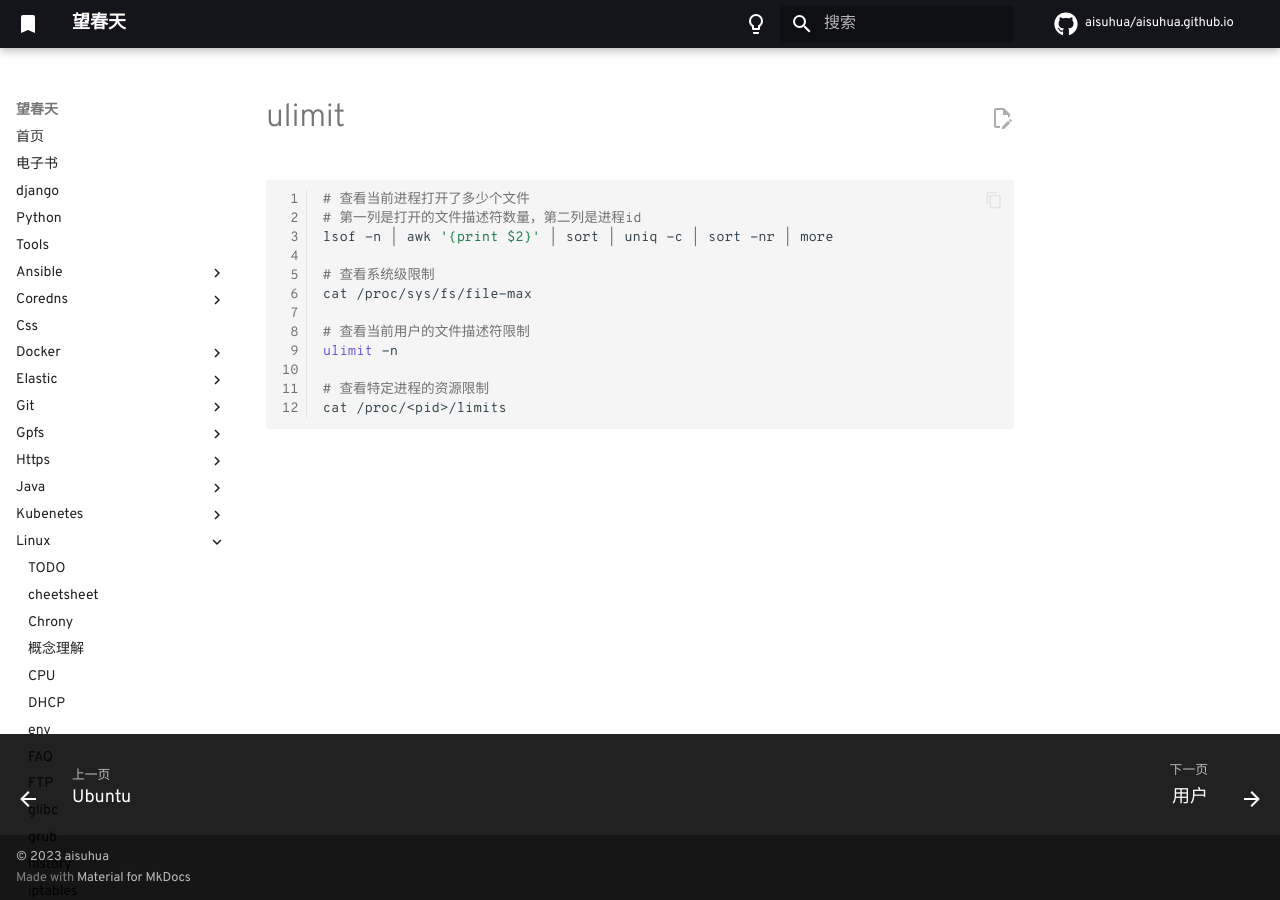
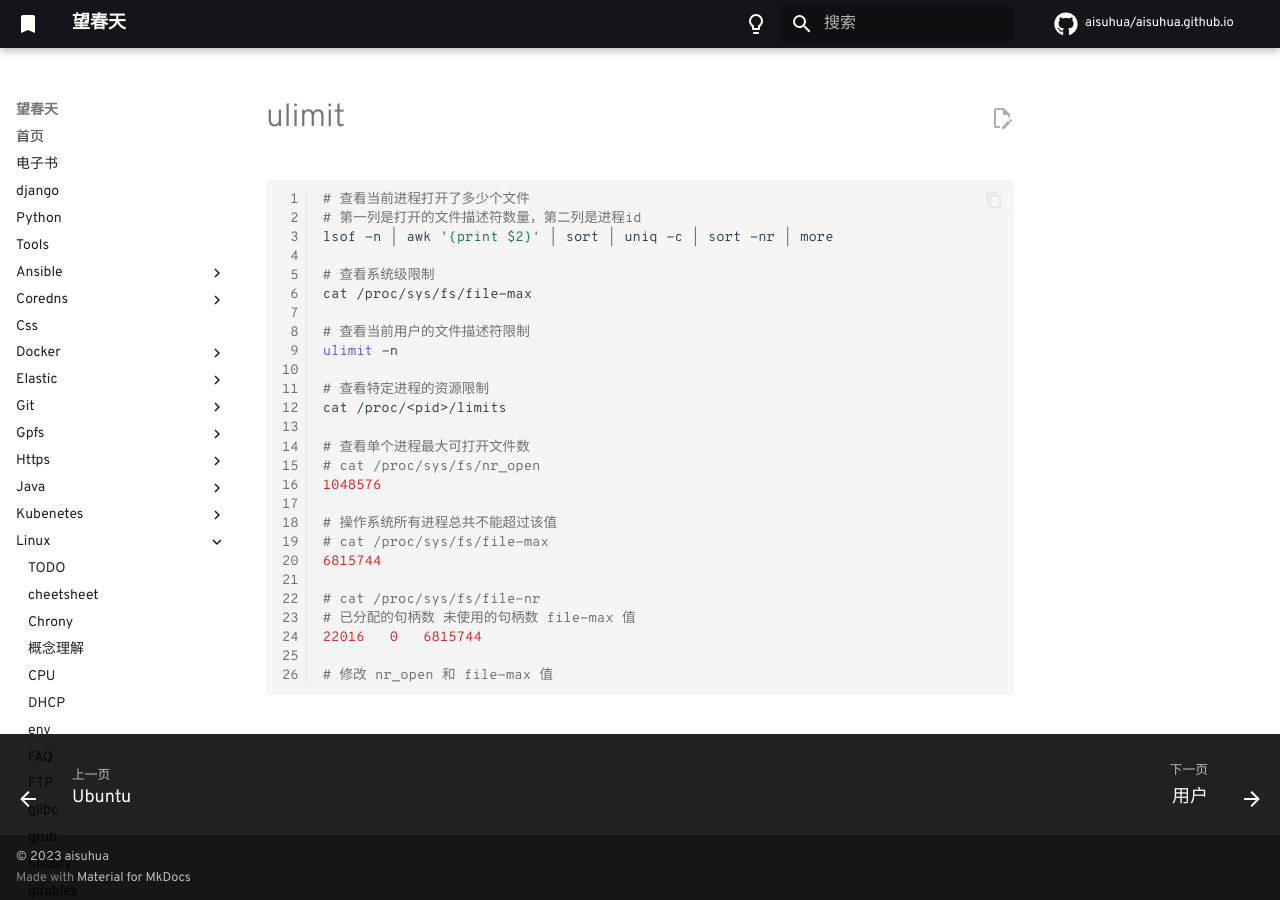
Before and after one commit to aisuhua/aisuhua.github.io, an MkDocs documentation site: the page built from docs/linux/ulimit.md, in a window 1280 px wide. Built offline with MkDocs 1.6.1 and Material for MkDocs 9.7.7, drawn with Linux system fonts in a browser that asks for light colours; comment, search, counter and statistics services are not loaded.

Commit message:
ulimit.md

````diff
--- a/docs/linux/ulimit.md
+++ b/docs/linux/ulimit.md
@@ -13,4 +13,19 @@ ulimit -n
 
 # 查看特定进程的资源限制
 cat /proc/<pid>/limits
+
+# 查看单个进程最大可打开文件数
+# cat /proc/sys/fs/nr_open
+1048576
+
+# 操作系统所有进程总共不能超过该值
+# cat /proc/sys/fs/file-max
+6815744
+
+# cat /proc/sys/fs/file-nr
+# 已分配的句柄数 未使用的句柄数 file-max 值
+22016	0	6815744
+
+# 修改 nr_open 和 file-max 值
+
 ```
````
